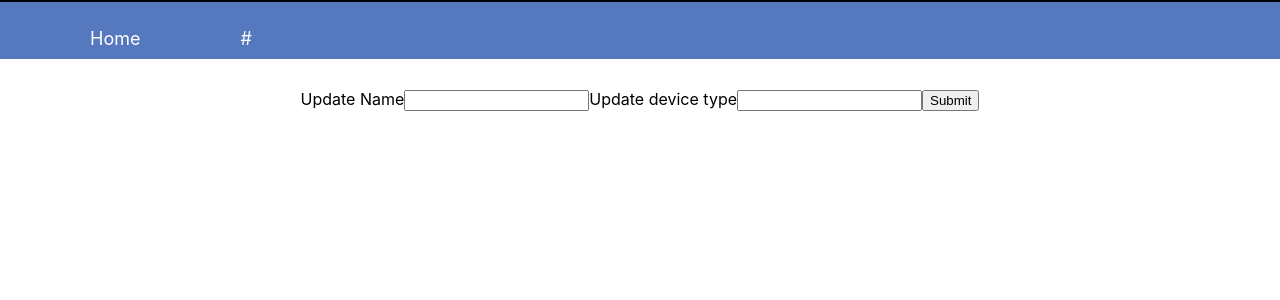
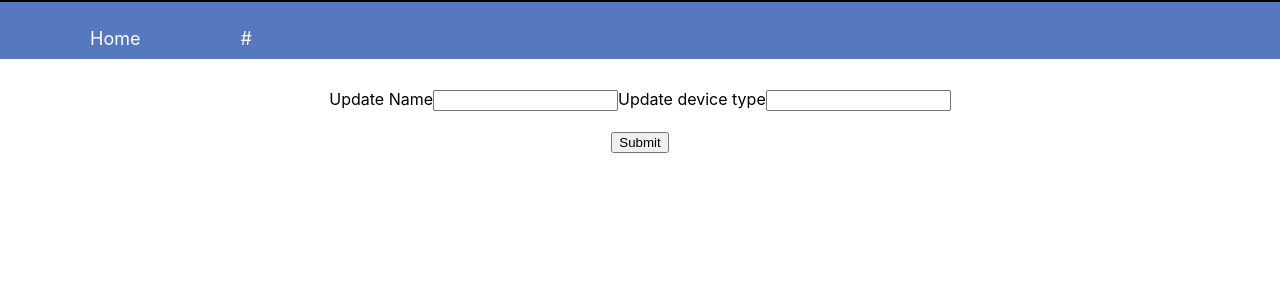
Before and after one commit to KNaiskes/relaypanel-frontend, a React (Create React App) app: page /relays/1/update in a window 1280 px wide. Shown: the top 300 px of the page. Built offline with nearby package versions, Linux system fonts and the light colour scheme; no server answers.

Commit message:
Add UpdateForm div in UpdateForm.js

```diff
--- a/src/components/UpdateForm.js
+++ b/src/components/UpdateForm.js
@@ -30,9 +30,11 @@ export function UpdateForm() {
     };
 
     return (
+	<div className="UpdateForm">
 	    <form onSubmit={handleSubmit(onSubmit)}>
 		<label>Update Name</label>
 		<input
+		    type="text"
 		    name="updateName"
 		    ref={register({ required: true, maxLength: 10})}
 		/>
@@ -41,11 +43,14 @@ export function UpdateForm() {
 		)}
 		<label>Update device type</label>
 		<input
+		    type="text"
 		    name="updateDevice"
 		    ref={register({ required: false, maxLength: 10})}
 		/>
-	    {errors.exampleRequired && <p>This field is required</p>}
+		<br/>
+		<br/>
 		<input type="submit" />
 	    </form>
+	</div>
     );
 }
```
Lines whose indentation alone changed are shown as unchanged.
